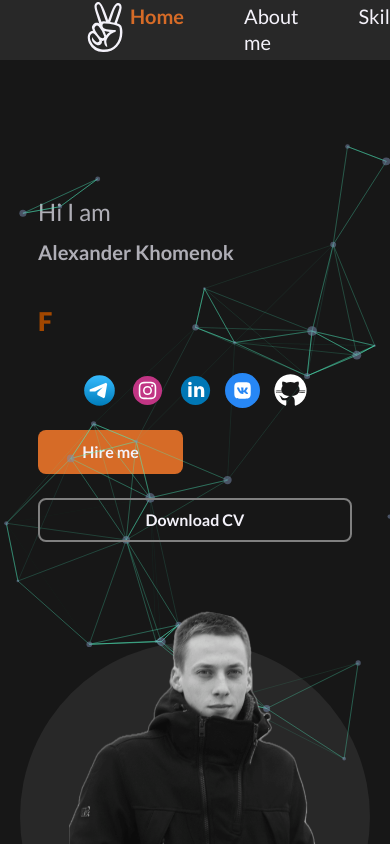
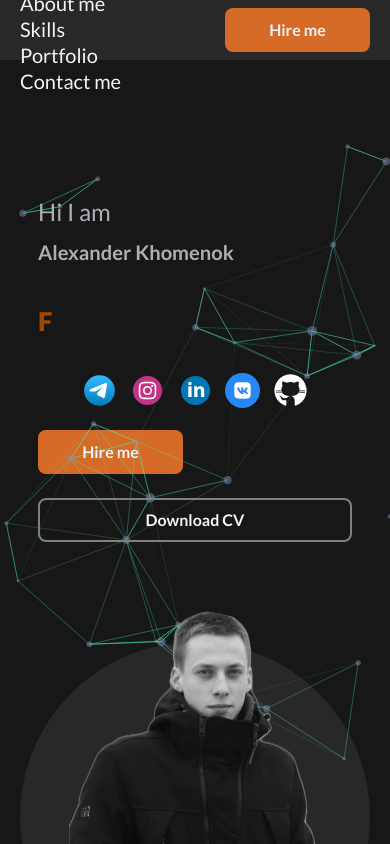
Before and after one commit to exleonardo/portfolio, a React (Vite) app: page / in a window 390 px wide. Shown: the top 844 px of the page. Built offline with nearby package versions, Linux system fonts and the light colour scheme.

Commit message:
style: add responsive

```diff
--- a/src/widgets/header/style/header.ts
+++ b/src/widgets/header/style/header.ts
@@ -4,24 +4,37 @@ import styled from 'styled-components'
 
 export const StyledHeader = styled.header`
   height: 60px;
-  width: 100%;
+  width: 100vw;
   position: fixed;
   top: 0;
   left: 0;
   z-index: 100;
   padding: 0 80px 0 80px;
   display: flex;
-  flex-direction: row;
+
   justify-content: space-between;
   background: var(--color-dark-600);
   align-items: center;
+  @media screen and (width <= 992px) {
+    padding: 0 20px 0 20px;
+  }
 `
 export const StyledUl = styled.ul`
+  flex-wrap: wrap;
   display: flex;
+  @media screen and (width <= 992px) {
+    flex-direction: column;
+  }
 `
 export const ElementLink = styled.li`
   &:not(:first-child) {
-    margin-left: 60px;
+    margin-left: 3.75rem;
+  }
+
+  @media screen and (width <= 992px) {
+    &:not(:first-child) {
+      margin-left: 0;
+    }
   }
 `
 export const NavLink = styled(Link)`
@@ -36,6 +49,10 @@ export const NavLink = styled(Link)`
     font-size: var(--font-size-xl);
     font-weight: 700;
     line-height: var(--line-height-m);
+
+    &:hover {
+      color: var(--color-warning-900);
+    }
   }
 
   &:hover {
@@ -45,6 +62,9 @@ export const NavLink = styled(Link)`
   font-size: var(--font-size-xl);
   font-weight: var(--font-weight-normal);
   line-height: var(--line-height-m);
+  @media screen and (width <= 992px) {
+    flex-wrap: wrap;
+  }
 `
 export const LogoLink = styled.a`
   & > svg {
@@ -56,4 +76,45 @@ export const LogoLink = styled.a`
       fill: var(--color-light-300);
     }
   }
+
+  @media screen and (width <= 576px) {
+    display: none;
+  }
 `
+export const Burger = styled.button`
+  cursor: pointer;
+  @media screen and (width >= 576px) {
+    display: none;
+  }
+`
+
+export const ModalNav = styled.div`
+  width: 100vw;
+  height: 100vh;
+  position: fixed;
+
+  top: 0;
+  left: 0;
+
+  right: 0;
+  bottom: 0;
+  background: inherit;
+  display: flex;
+  justify-content: center;
+  align-items: center;
+  flex-direction: column;
+  color: white;
+  gap: 30px;
+
+  & > svg {
+    position: absolute;
+    top: 10px;
+    right: 10px;
+  }
+`
+
+export const ButtonLink = styled.div`
+  @media screen and (width <= 576px) {
+    display: none;
+  }
+`
```
